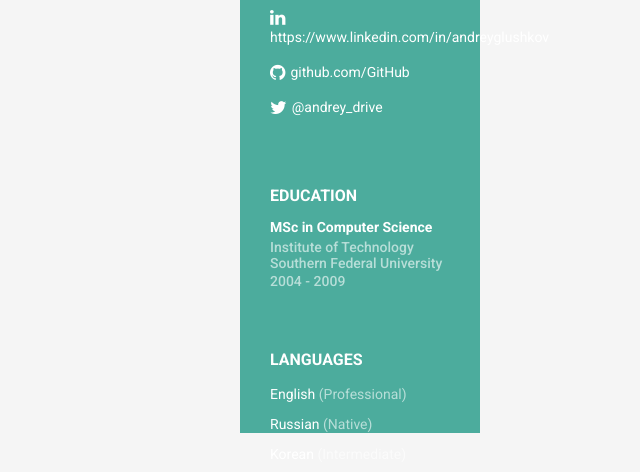
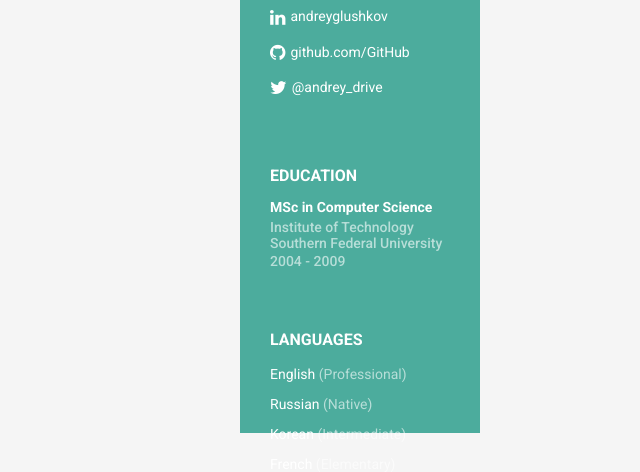
Before and after one commit to AndreyDrv/aagd-landing.github.io, a Jekyll site: the page built from README.md, in a window 1280 px wide, cut to the strip 397-1093 px from the top of the page. Shown: the top 472 px of the strip, without its empty margins (640-1280 px from the left). Built offline with Jekyll 4.4.1, drawn with Linux system fonts in a browser that asks for light colours; our own code applies the rules of GitHub Pages for plain Markdown files.

Commit message:
Update sidebar.html

```diff
--- a/_includes/sidebar.html
+++ b/_includes/sidebar.html
@@ -24,7 +24,7 @@
                     {% endif %}
 
                     {% if site.linkedin %}
-                    <li class="linkedin"><i class="fa fa-linkedin"></i><a href="{{site.linkedin}}" target="_blank">https://www.linkedin.com/in/{{site.linkedin}}</a></li>
+                    <li class="linkedin"><i class="fa fa-linkedin"></i><a href="https://www.linkedin.com/in/{{site.linkedin}}" target="_blank">{{site.linkedin}}</a></li>
                     {% endif %}
 
                     {% if site.github %}
```
